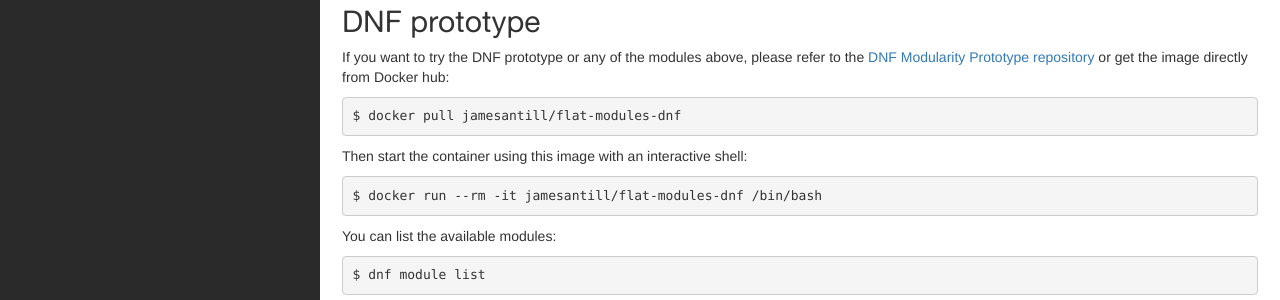
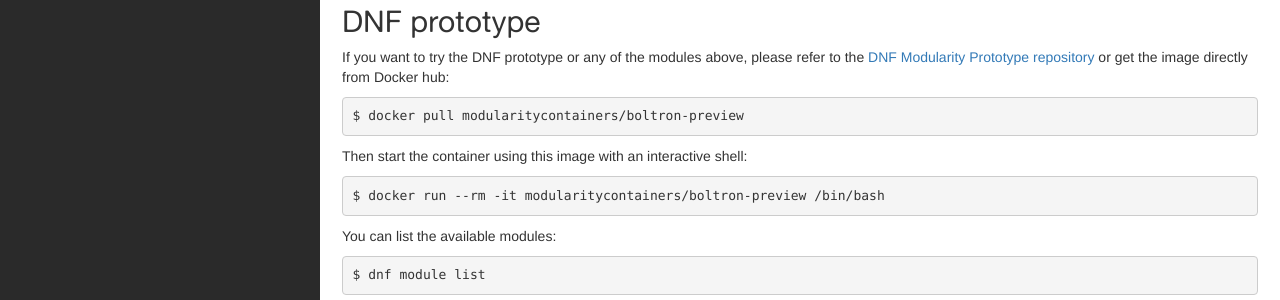
Before and after one commit to gbraad/fedora-modularity, a Sphinx documentation site: the page built from source/prototype/boltron.rst, in a window 1280 px wide. Shown: the part 817-1117 px from the top of the page. Built offline with Sphinx 7.4.7, drawn with Linux system fonts in a browser that asks for light colours.

Commit message:
fix image on the Boltron page

```diff
--- a/source/prototype/boltron.rst
+++ b/source/prototype/boltron.rst
@@ -34,13 +34,13 @@
 
 ::
 
-    $ docker pull jamesantill/flat-modules-dnf
+    $ docker pull modularitycontainers/boltron-preview
 
 Then start the container using this image with an interactive shell:
 
 ::
 
-    $ docker run --rm -it jamesantill/flat-modules-dnf /bin/bash
+    $ docker run --rm -it modularitycontainers/boltron-preview /bin/bash
 
 You can list the available modules:
 
```
